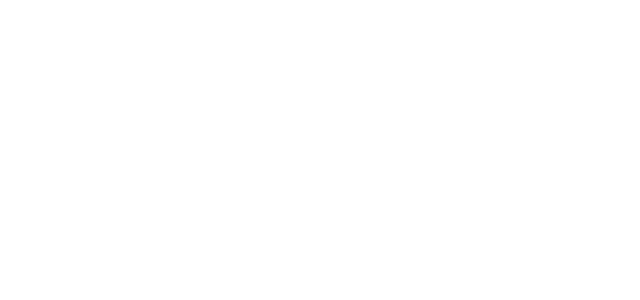
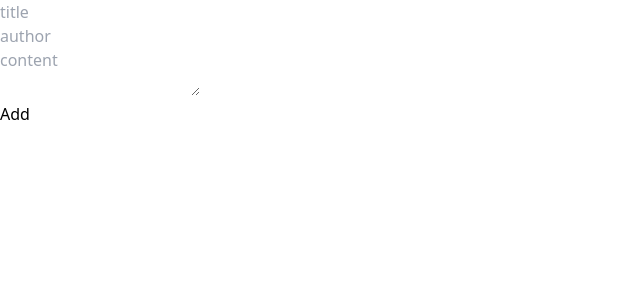
Before and after one commit to mahdi-nemati/Article-app, a React (Create React App) app: page /add-aricle in a window 1280 px wide. Before the commit this address had no page. Shown: the top 300 px of the page, without its empty margins (0-640 px from the left). Built offline with nearby package versions, Linux system fonts and the light colour scheme.

Commit message:
develope new article page

```diff
--- a/package.json
+++ b/package.json
@@ -7,11 +7,13 @@
     "@testing-library/react": "^12.1.2",
     "@testing-library/user-event": "^13.5.0",
     "axios": "^0.25.0",
+    "formik": "^2.2.9",
     "react": "^17.0.2",
     "react-dom": "^17.0.2",
     "react-router-dom": "^6.2.1",
     "react-scripts": "5.0.0",
-    "web-vitals": "^2.1.4"
+    "web-vitals": "^2.1.4",
+    "yup": "^0.32.11"
   },
   "scripts": {
     "start": "react-scripts start",
--- a/src/Components/ArticleApp.js
+++ b/src/Components/ArticleApp.js
@@ -1,11 +1,13 @@
 import { Route, Routes } from "react-router-dom";
 import ArticlesList from "../Pages/ArticlesList";
+import NewArticle from "../Pages/NewArticle";
 
 const ArticleApp = () => {
   return (
     <section>
       <Routes>
-        <Route path="/" element={<ArticlesList/>} />
+        <Route path="/" element={<ArticlesList />} />
+        <Route path="/add-aricle" element={<NewArticle />} />
       </Routes>
     </section>
   );
--- a/src/Pages/ArticlesList.js
+++ b/src/Pages/ArticlesList.js
@@ -1,5 +1,6 @@
 import axios from "axios";
 import { useEffect, useState } from "react";
+import { Link } from "react-router-dom";
 
 const ArticlesList = () => {
   const [articles, setArticles] = useState([]);
@@ -20,6 +21,7 @@
   if (err) return <div>{err}</div>;
   return (
     <section>
+      <Link to="/add-aricle">Add new article</Link>
       <div>
         {articles ? (
           articles.map((article) => (
--- /dev/null
+++ b/src/Pages/NewArticle.js
@@ -0,0 +1,73 @@
+import axios from "axios";
+import { useFormik } from "formik";
+import { useNavigate } from "react-router-dom";
+import * as yup from "yup";
+import Input, { TextArea } from "../common/Input";
+const NewArticle = () => {
+  const navigate = useNavigate();
+  // set initail
+  const initialValues = {
+    title: "",
+    author: "",
+    content: "",
+  };
+  // set submit function
+  const onSubmit = (formValues) => {
+    const { title, content, author } = formValues;
+    const newArticle = {
+      title,
+      author,
+      body: content,
+    };
+
+    const postData = async () => {
+      try {
+        await axios.post("http://localhost:3001/Articles", newArticle);
+        navigate("/");
+      } catch (error) {}
+    };
+    postData();
+  };
+  // set validate
+  const validationSchema = yup.object({
+    title: yup
+      .string()
+      .required("enter the title")
+      .min(3, "title must be 3 charackter at least"),
+    author: yup.string().required("enter author of aricle"),
+    content: yup
+      .string()
+      .required("enter the content of article")
+      .min(20, "content must be 20 charackter at least"),
+  });
+  // FORMIK
+  const formik = useFormik({
+    validateOnMount: true,
+    initialValues,
+    onSubmit,
+    validationSchema,
+    enableReinitialize: true,
+  });
+
+  return (
+    <div>
+      <form onSubmit={formik.handleSubmit}>
+        {/* title */}
+        <Input formik={formik} name="title" />
+        {/* author */}
+        <Input formik={formik} name="author" />
+        {/* content */}
+        <TextArea formik={formik} name="content" />
+        <button
+          className={formik.isValid ? "button" : ""}
+          disabled={!formik.isValid}
+          type="submit"
+        >
+          Add
+        </button>
+      </form>
+    </div>
+  );
+};
+
+export default NewArticle;
--- /dev/null
+++ b/src/common/Input.js
@@ -0,0 +1,33 @@
+const Input = ({ name, type = "text", formik }) => {
+    return (
+      <div>
+        <input
+          type={type}
+          name={name}
+          placeholder={name}
+          {...formik.getFieldProps(name)}
+        />
+        {formik.errors[name] && formik.touched[name] && (
+          <span className="error">{formik.errors[name]}</span>
+        )}
+      </div>
+    );
+  };
+
+  export default Input;
+
+export const TextArea = ({ name, type = "text", formik }) => {
+    return (
+      <div>
+        <textarea
+          type={type}
+          name={name}
+          placeholder={name}
+          {...formik.getFieldProps(name)}
+        />
+        {formik.errors[name] && formik.touched[name] && (
+          <span className="error">{formik.errors[name]}</span>
+        )}
+      </div>
+    );
+  };
```
Also changed, not shown: 1 other file (tests, documents, lock files or other folders).
